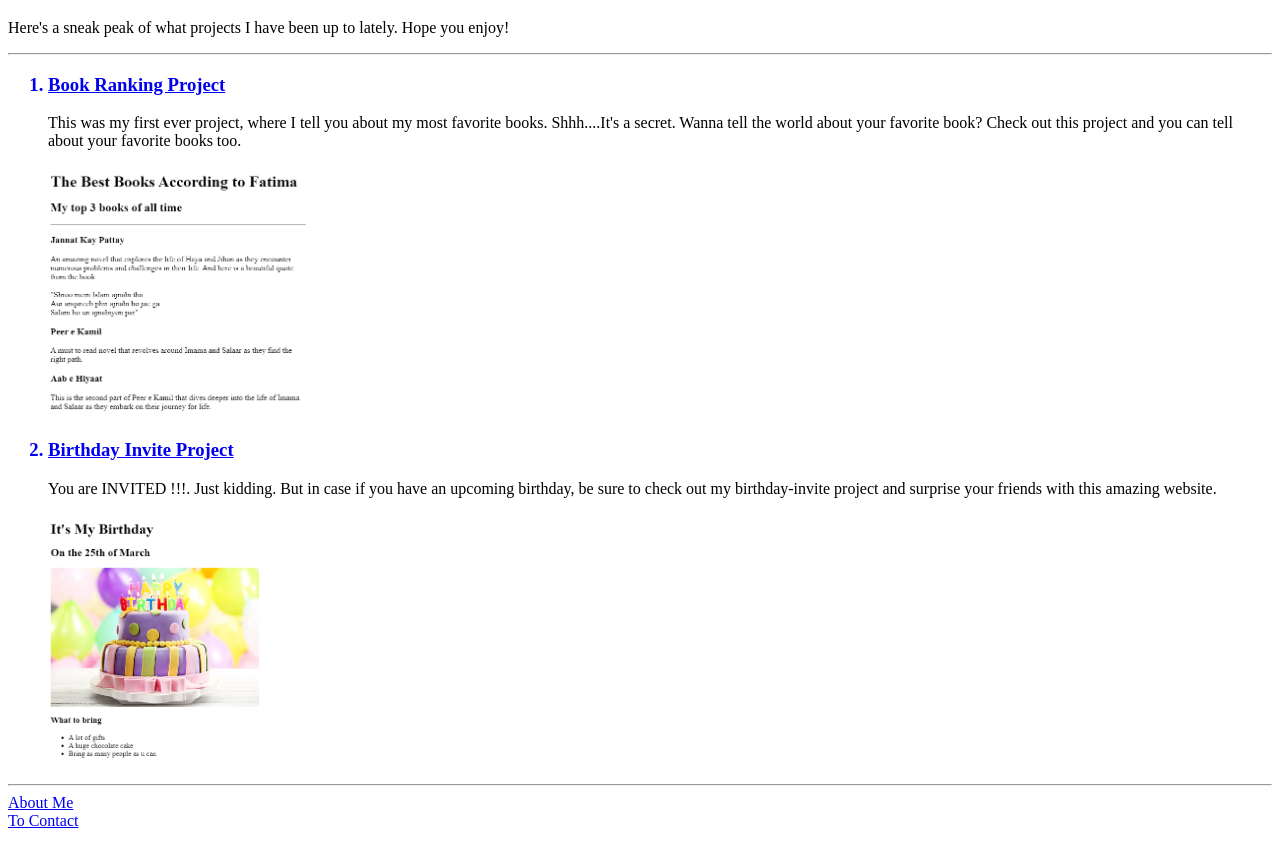
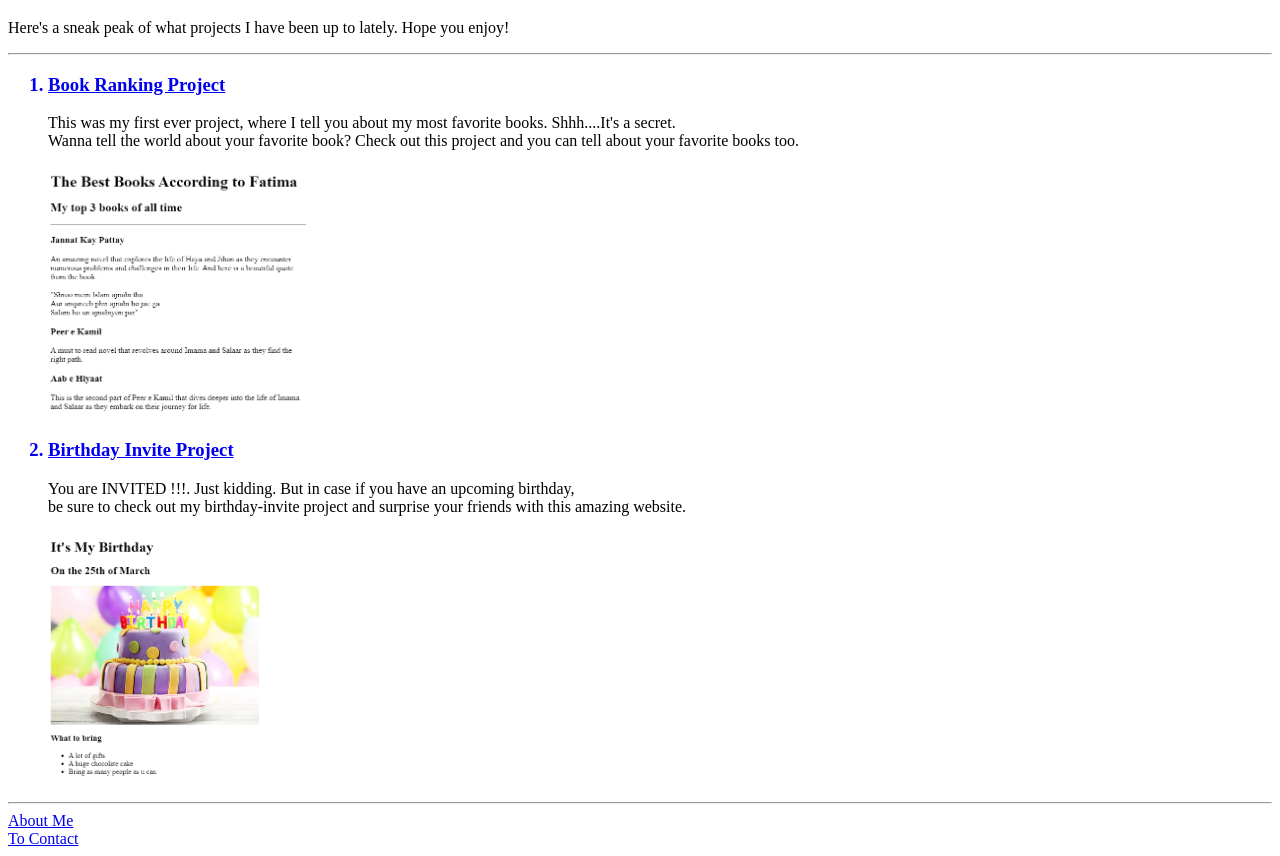
Before and after one commit to ProCoder-400/html-portfolio, a plain HTML site: page index.html in a window 1280 px wide. Shown: the part 61-917 px from the top of the page. Drawn offline with Linux system fonts and the light colour scheme.

Commit message:
index.html

```diff
--- a/index.html
+++ b/index.html
@@ -1,12 +1,3 @@
-<!-- TODO 4: Add titles/subtitles etc. -->
-
-<!-- TODO 5: Add a link to the project pages -->
-
-<!-- TODO 6: Add images to show the project previews
-HINT for TODO 6: You can use the height attribute set to 200 to make the image smaller:
-https://developer.mozilla.org/en-US/docs/Web/HTML/Element/img#attr-height -->
-
-
 <!DOCTYPE html>
 <html lang="en">
 
@@ -26,7 +17,7 @@ https://developer.mozilla.org/en-US/docs/Web/HTML/Element/img#attr-height -->
                 <li>Book Ranking Project</li>
             </h3>
         </a>
-        <p> This was my first ever project, where I tell you about my most favorite books. Shhh....It's a secret. Wanna
+        <p> This was my first ever project, where I tell you about my most favorite books. Shhh....It's a secret.<br/> Wanna
             tell the world about your favorite book? Check out this project and you can tell about your favorite books
             too.
         </p>
@@ -38,7 +29,7 @@ https://developer.mozilla.org/en-US/docs/Web/HTML/Element/img#attr-height -->
                 <li>Birthday Invite Project</li>
             </h3>
         </a>
-        <p> You are INVITED !!!. Just kidding. But in case if you have an upcoming birthday, be sure to check out my
+        <p> You are INVITED !!!. Just kidding. But in case if you have an upcoming birthday,<br/> be sure to check out my
             birthday-invite project and surprise your friends with this amazing website.</p>
         <img src="./assets/images/birthday-invite.png" height="250" alt="Preview of birthday-invite project" />
 
```
